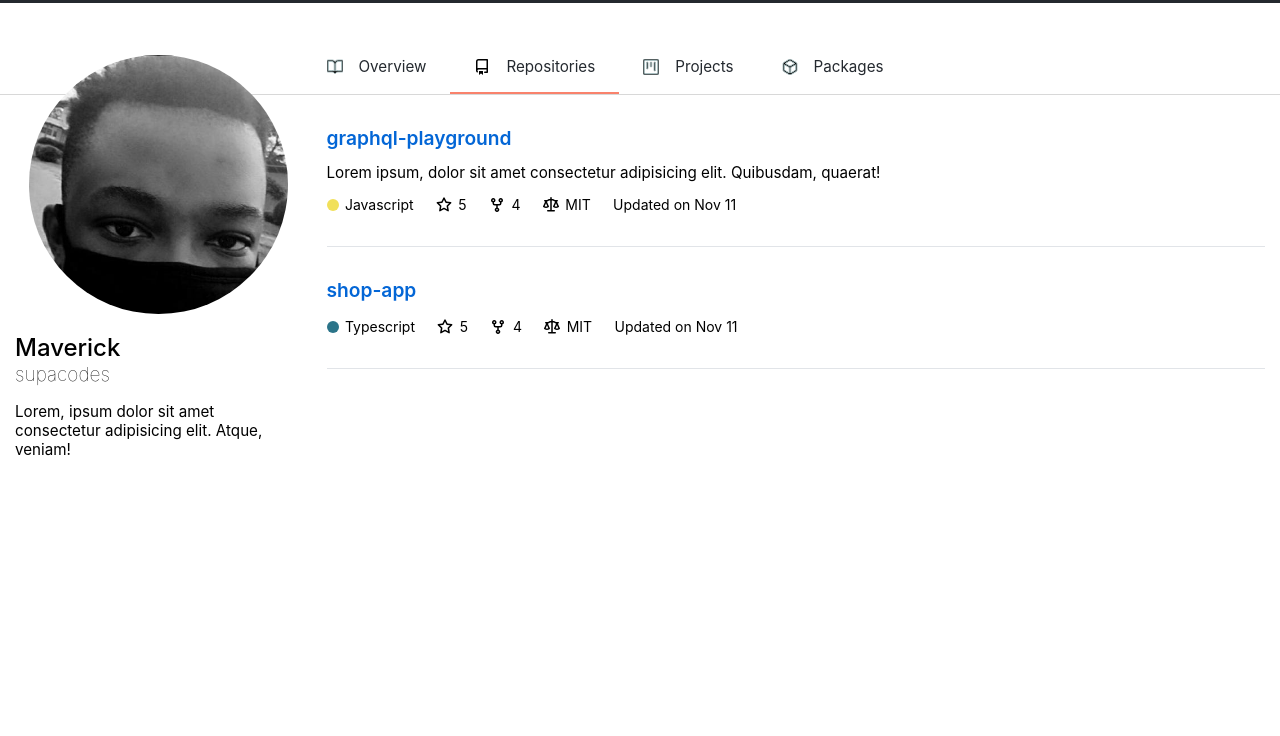
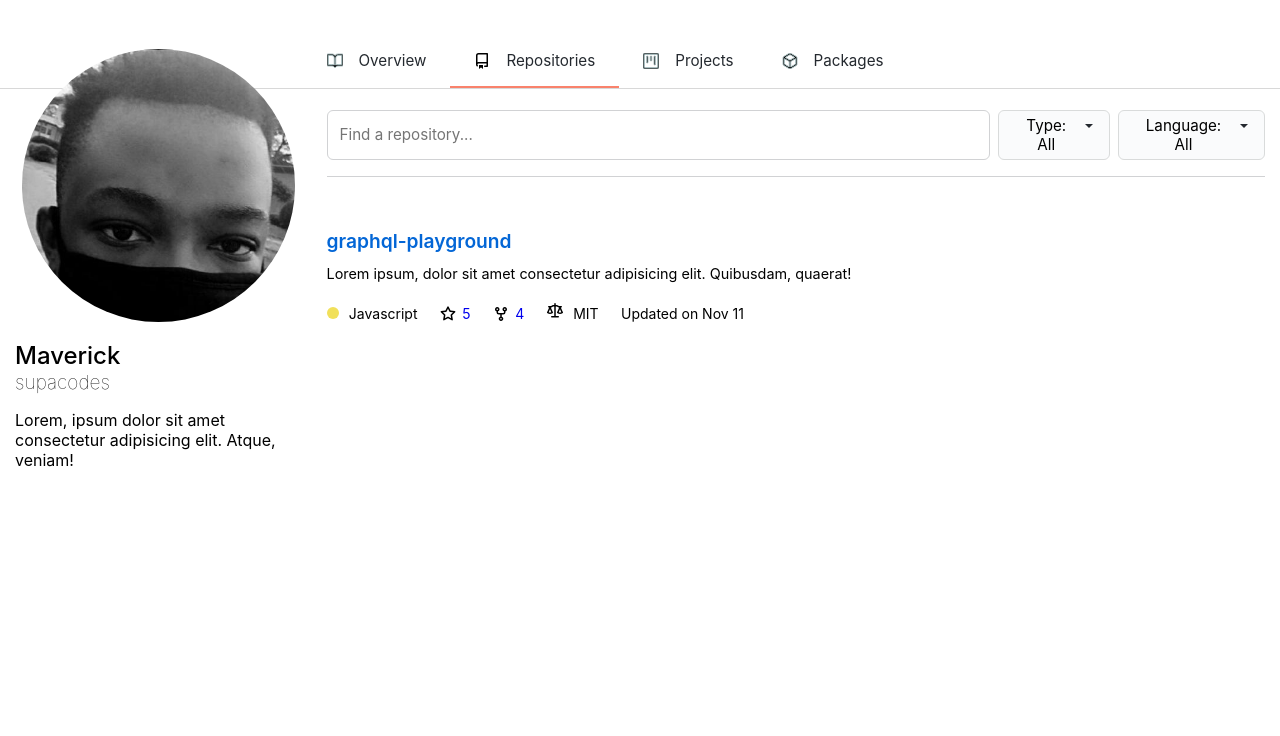
Before and after one commit to supacode/github-repo, a website: page index.html in a window 1280 px wide. Shown: the part 64-800 px from the top of the page. Drawn offline with Linux system fonts and the light colour scheme.

Commit message:
Create repo search form

```diff
--- a/index.html
+++ b/index.html
@@ -96,7 +96,7 @@
                 d="M8 2a.75.75 0 01.75.75v4.5h4.5a.75.75 0 010 1.5h-4.5v4.5a.75.75 0 01-1.5 0v-4.5h-4.5a.75.75 0 010-1.5h4.5v-4.5A.75.75 0 018 2z"
               ></path>
             </svg>
-            <span class="user-menu__dropdown-caret"></span>
+            <span class="dropdown__caret user-menu__dropdown-caret"></span>
           </button>
           <!-- /Create new -->
 
@@ -109,7 +109,7 @@
               alt="Picture of Maverick"
             />
 
-            <span class="user-menu__dropdown-caret"></span>
+            <span class="dropdown__caret user-menu__dropdown-caret"></span>
           </button>
 
           <!-- /Profile -->
@@ -224,6 +224,34 @@
       </div>
 
       <div class="overview">
+        <div class="repo-controls">
+          <div class="repo__search">
+            <input
+              type="text"
+              placeholder="Find a repository..."
+              class="repo__search--input"
+            />
+
+            <div class="repo__search--btns">
+              <!--  -->
+              <button class="repo__search--btn">
+                Type: All
+                <span
+                  class="dropdown__caret repo__search--dropdown-caret"
+                ></span>
+              </button>
+              <button class="repo__search--btn">
+                Language: All
+
+                <span
+                  class="dropdown__caret repo__search--dropdown-caret"
+                ></span>
+              </button>
+              <!--  -->
+            </div>
+          </div>
+        </div>
+
         <!-- Repo 1 -->
         <div class="repo">
           <h2 class="repo__name">
@@ -242,6 +270,7 @@
             </li>
 
             <li>
+              <a href="#">
                 <span class="repo__icon">
                   <svg
                     viewBox="0 0 16 16"
@@ -257,13 +286,13 @@
                   </svg>
                 </span>
                 <span>5</span>
+              </a>
             </li>
 
             <li>
+              <a href="#">
                 <span class="repo__icon">
                   <svg
-                  aria-label="fork"
-                  class="octicon octicon-repo-forked"
                     viewBox="0 0 16 16"
                     version="1.1"
                     width="16"
@@ -277,12 +306,12 @@
                   </svg>
                 </span>
                 <span>4</span>
+              </a>
             </li>
 
             <li>
               <span class="repo__icon">
                 <svg
-                  class="octicon octicon-law mr-1"
                   viewBox="0 0 16 16"
                   version="1.1"
                   width="16"
@@ -301,81 +330,6 @@
           </ul>
         </div>
         <!-- /Repo 1 -->
-
-        <!-- Repo 2 -->
-        <div class="repo">
-          <h2 class="repo__name">
-            <a href="https://github.com/supacodes/shop-app"> shop-app </a>
-          </h2>
-
-          <p class="repo__desc"></p>
-
-          <ul class="repo__info">
-            <li>
-              <span class="repo__tag repo__tag--ts"></span>
-              <span>Typescript</span>
-            </li>
-
-            <li>
-              <span class="repo__icon">
-                <svg
-                  viewBox="0 0 16 16"
-                  version="1.1"
-                  width="16"
-                  height="16"
-                  role="img"
-                >
-                  <path
-                    fill-rule="evenodd"
-                    d="M8 .25a.75.75 0 01.673.418l1.882 3.815 4.21.612a.75.75 0 01.416 1.279l-3.046 2.97.719 4.192a.75.75 0 01-1.088.791L8 12.347l-3.766 1.98a.75.75 0 01-1.088-.79l.72-4.194L.818 6.374a.75.75 0 01.416-1.28l4.21-.611L7.327.668A.75.75 0 018 .25zm0 2.445L6.615 5.5a.75.75 0 01-.564.41l-3.097.45 2.24 2.184a.75.75 0 01.216.664l-.528 3.084 2.769-1.456a.75.75 0 01.698 0l2.77 1.456-.53-3.084a.75.75 0 01.216-.664l2.24-2.183-3.096-.45a.75.75 0 01-.564-.41L8 2.694v.001z"
-                  ></path>
-                </svg>
-              </span>
-              <span>5</span>
-            </li>
-
-            <li>
-              <span class="repo__icon">
-                <svg
-                  aria-label="fork"
-                  class="octicon octicon-repo-forked"
-                  viewBox="0 0 16 16"
-                  version="1.1"
-                  width="16"
-                  height="16"
-                  role="img"
-                >
-                  <path
-                    fill-rule="evenodd"
-                    d="M5 3.25a.75.75 0 11-1.5 0 .75.75 0 011.5 0zm0 2.122a2.25 2.25 0 10-1.5 0v.878A2.25 2.25 0 005.75 8.5h1.5v2.128a2.251 2.251 0 101.5 0V8.5h1.5a2.25 2.25 0 002.25-2.25v-.878a2.25 2.25 0 10-1.5 0v.878a.75.75 0 01-.75.75h-4.5A.75.75 0 015 6.25v-.878zm3.75 7.378a.75.75 0 11-1.5 0 .75.75 0 011.5 0zm3-8.75a.75.75 0 100-1.5.75.75 0 000 1.5z"
-                  ></path>
-                </svg>
-              </span>
-              <span>4</span>
-            </li>
-
-            <li>
-              <span class="repo__icon">
-                <svg
-                  class="octicon octicon-law mr-1"
-                  viewBox="0 0 16 16"
-                  version="1.1"
-                  width="16"
-                  height="16"
-                  aria-hidden="true"
-                >
-                  <path
-                    fill-rule="evenodd"
-                    d="M8.75.75a.75.75 0 00-1.5 0V2h-.984c-.305 0-.604.08-.869.23l-1.288.737A.25.25 0 013.984 3H1.75a.75.75 0 000 1.5h.428L.066 9.192a.75.75 0 00.154.838l.53-.53-.53.53v.001l.002.002.002.002.006.006.016.015.045.04a3.514 3.514 0 00.686.45A4.492 4.492 0 003 11c.88 0 1.556-.22 2.023-.454a3.515 3.515 0 00.686-.45l.045-.04.016-.015.006-.006.002-.002.001-.002L5.25 9.5l.53.53a.75.75 0 00.154-.838L3.822 4.5h.162c.305 0 .604-.08.869-.23l1.289-.737a.25.25 0 01.124-.033h.984V13h-2.5a.75.75 0 000 1.5h6.5a.75.75 0 000-1.5h-2.5V3.5h.984a.25.25 0 01.124.033l1.29.736c.264.152.563.231.868.231h.162l-2.112 4.692a.75.75 0 00.154.838l.53-.53-.53.53v.001l.002.002.002.002.006.006.016.015.045.04a3.517 3.517 0 00.686.45A4.492 4.492 0 0013 11c.88 0 1.556-.22 2.023-.454a3.512 3.512 0 00.686-.45l.045-.04.01-.01.006-.005.006-.006.002-.002.001-.002-.529-.531.53.53a.75.75 0 00.154-.838L13.823 4.5h.427a.75.75 0 000-1.5h-2.234a.25.25 0 01-.124-.033l-1.29-.736A1.75 1.75 0 009.735 2H8.75V.75zM1.695 9.227c.285.135.718.273 1.305.273s1.02-.138 1.305-.273L3 6.327l-1.305 2.9zm10 0c.285.135.718.273 1.305.273s1.02-.138 1.305-.273L13 6.327l-1.305 2.9z"
-                  ></path>
-                </svg>
-              </span>
-              <span>MIT</span>
-            </li>
-            <li>Updated on Nov 11</li>
-          </ul>
-        </div>
-        <!-- /Repo 2 -->
       </div>
     </div>
 
--- a/package.json
+++ b/package.json
@@ -9,7 +9,8 @@
   "keywords": [],
   "author": "",
   "license": "ISC",
-  "dependencies": {
+  "dependencies": {},
+  "devDependencies": {
     "typescript": "^4.0.5"
   }
 }
--- a/scss/_reset.scss
+++ b/scss/_reset.scss
@@ -5,6 +5,7 @@
   border: none;
   background: none;
   max-width: 100%;
+  outline: 0;
   font-weight: normal;
   font-size: 100%;
 }
@@ -16,6 +17,12 @@ input {
   }
 }
 
+button,
+input[type='submit'] {
+  cursor: pointer;
+  font-family: inherit;
+}
+
 li {
   list-style: none;
 }
--- a/scss/components/_aside.scss
+++ b/scss/components/_aside.scss
@@ -5,7 +5,7 @@
 .profile {
   margin-top: -2.5rem;
   &__avatar {
-    width: 90%;
+    width: 95%;
     margin: auto;
     margin-bottom: 1.2rem;
     &--img {
@@ -30,4 +30,8 @@
       }
     }
   }
+
+  &__bio {
+    font-size: 1rem;
+  }
 }
--- a/scss/components/_header.scss
+++ b/scss/components/_header.scss
@@ -1,6 +1,6 @@
 .header {
   background: $dark;
-  padding: 1rem 1.5rem;
+  padding: 0.8rem 1.8rem;
   display: flex;
   align-items: center;
   font-size: 0.9rem;
@@ -34,7 +34,6 @@
     &__input {
       padding: 5px 10px;
       width: 100%;
-      outline: 0;
       color: #c8c9cb;
 
       &::placeholder {
@@ -75,7 +74,6 @@
 
     &__btn {
       cursor: pointer;
-      outline: 0;
       margin-right: 1rem;
       display: flex;
       align-items: center;
@@ -87,10 +85,7 @@
     }
 
     &__dropdown-caret {
-      border: 4px solid transparent;
       border-top: 4px solid $white;
-      margin-left: 0.15rem;
-      margin-top: 0.4rem;
     }
 
     &__avatar {
--- a/scss/components/_overview.scss
+++ b/scss/components/_overview.scss
@@ -6,7 +6,48 @@
 .repo {
   padding: 1.5rem 0;
   line-height: 2;
-  border-bottom: 1px solid #e1e4e8;
+
+  &:not(:last-child) {
+    border-bottom: 1px solid #d1d2d4;
+  }
+
+  &__search {
+    margin: 1.3rem 0;
+    width: 100%;
+    border-bottom: solid 1px #d1d2d4;
+    padding-bottom: 1rem;
+    display: flex;
+    justify-content: space-between;
+    &--input {
+      padding: 5px 12px;
+      border: solid 1px #d1d2d4;
+      border-radius: 6px;
+      align-items: center;
+      width: 71%;
+      &:focus {
+        box-shadow: 0 0 0 3px rgba(66, 153, 225, 0.5);
+      }
+    }
+    &--btns {
+      display: flex;
+      align-items: center;
+    }
+    &--btn {
+      background: #fafbfc;
+      margin-left: 0.5rem;
+      border-radius: 6px;
+      padding: 5px 16px;
+      display: flex;
+      border: 1px solid #d9dbdb;
+    }
+
+    &--dropdown-caret {
+      border-top-color: $dark;
+      margin-top: 8px;
+      margin-left: 0.5rem;
+    }
+  }
+
   &__name {
     font-size: 1.2rem;
     a {
@@ -19,17 +60,35 @@
     }
   }
 
+  &__desc {
+    font-size: 0.9rem;
+  }
+
   &__info {
+    margin-top: 0.5rem;
     font-size: 0.9rem;
     display: flex;
     align-items: center;
   }
 
   li {
+    margin-right: 1.4rem;
+    font-size: 14px;
+  }
+
+  li a {
     display: flex;
     align-items: center;
-    margin-right: 1.4rem;
-    font-size: 14px;
+    text-decoration: none;
+    &:hover {
+      color: $blue;
+
+      svg {
+        path {
+          fill: $blue;
+        }
+      }
+    }
   }
 
   &__tag {
--- a/scss/style.scss
+++ b/scss/style.scss
@@ -4,6 +4,13 @@
 body {
   font-family: $font-stack;
   font-size: $font-size-normal;
+}
+
+.dropdown__caret {
+  border: 4px solid transparent;
+  border-top: 4px solid inherit;
+  margin-left: 0.15rem;
+  margin-top: 0.4rem;
 }
 
 @import 'components/header';
```
Also changed, not shown: css/style.css, css/style.min.css, 3 other files. Lines whose indentation alone changed are shown as unchanged.
